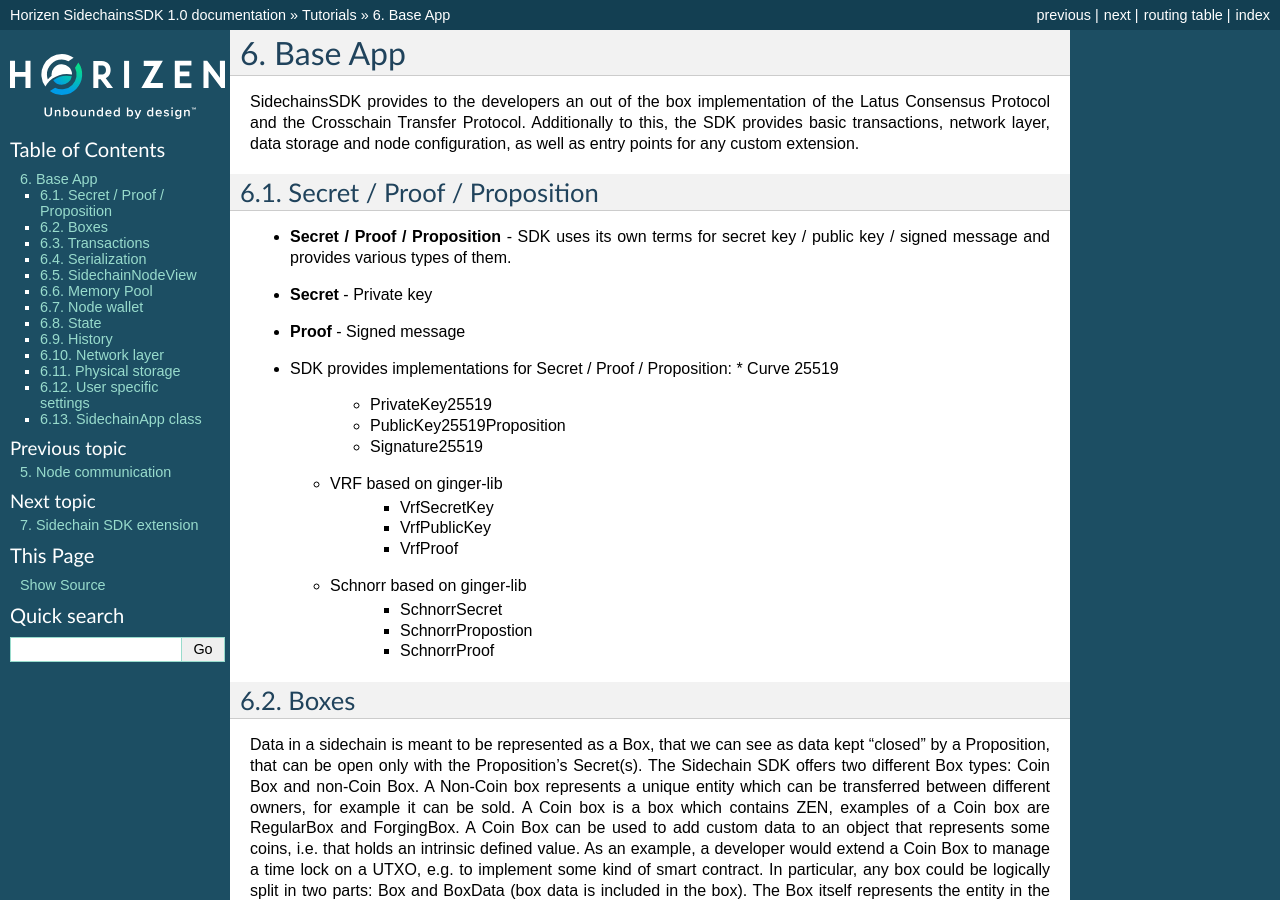
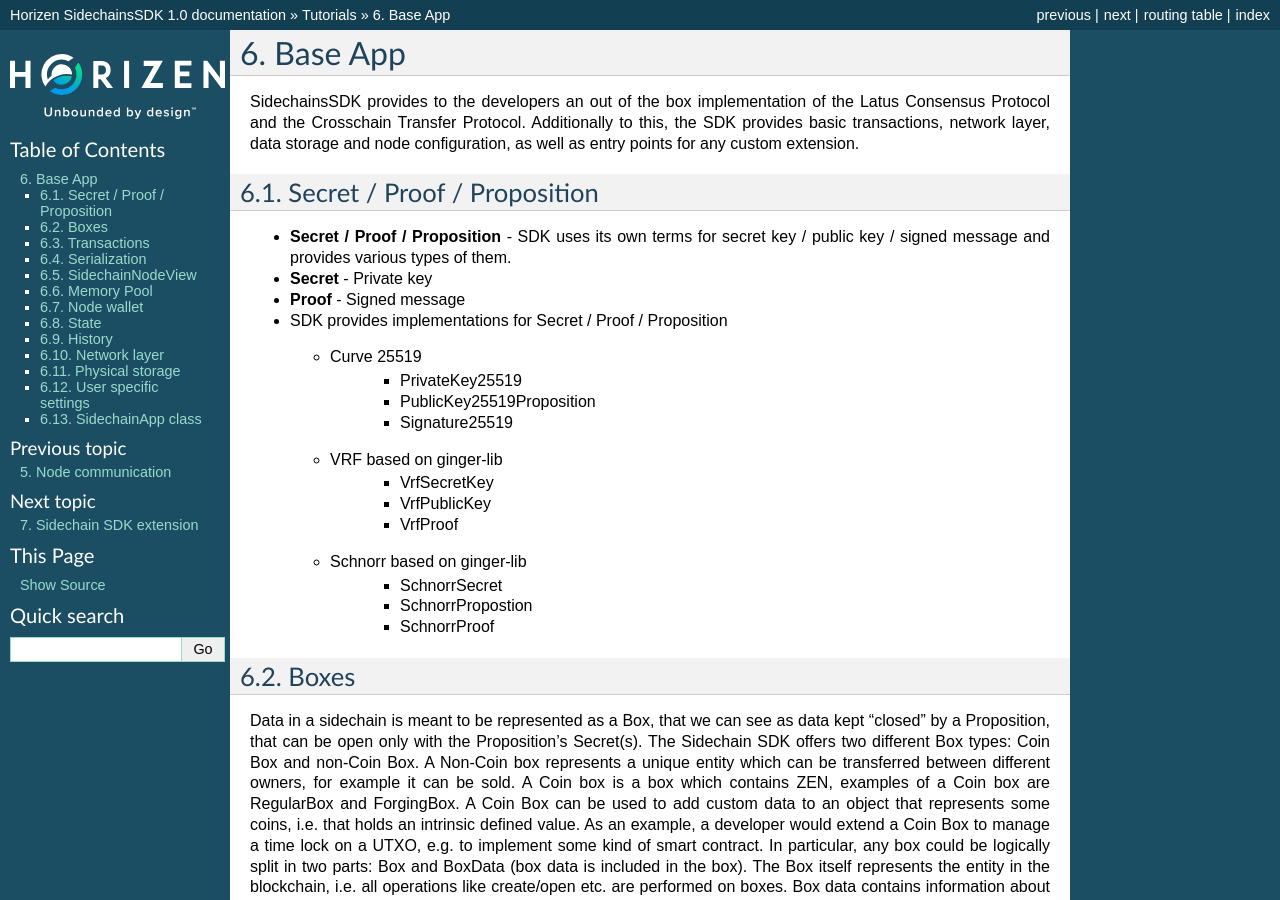
Before and after one commit to megaluck/documentation, a Sphinx documentation site: the page built from docs/introduction/06-Base-App.rst, in a window 1280 px wide and 900 px high. Built offline with Sphinx 7.4.7, drawn with Linux system fonts in a browser that asks for light colours.

Commit message:
reformatted code for mobile

```diff
--- a/docs/introduction/06-Base-App.rst
+++ b/docs/introduction/06-Base-App.rst
@@ -12,7 +12,8 @@
 * **Secret / Proof / Proposition** - SDK uses its own terms for secret key / public key / signed message and provides various types of them.
 * **Secret** -  Private key
 * **Proof** -  Signed message
-* SDK provides implementations for Secret / Proof / Proposition:
+* SDK provides implementations for Secret / Proof / Proposition
+
   * Curve 25519
 	- PrivateKey25519
 	- PublicKey25519Proposition
```
